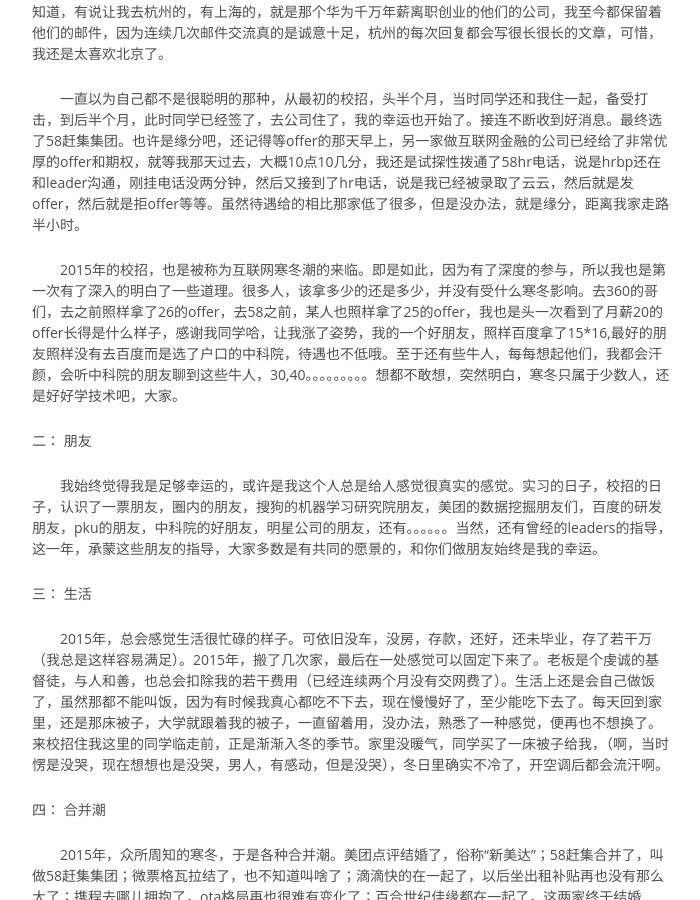
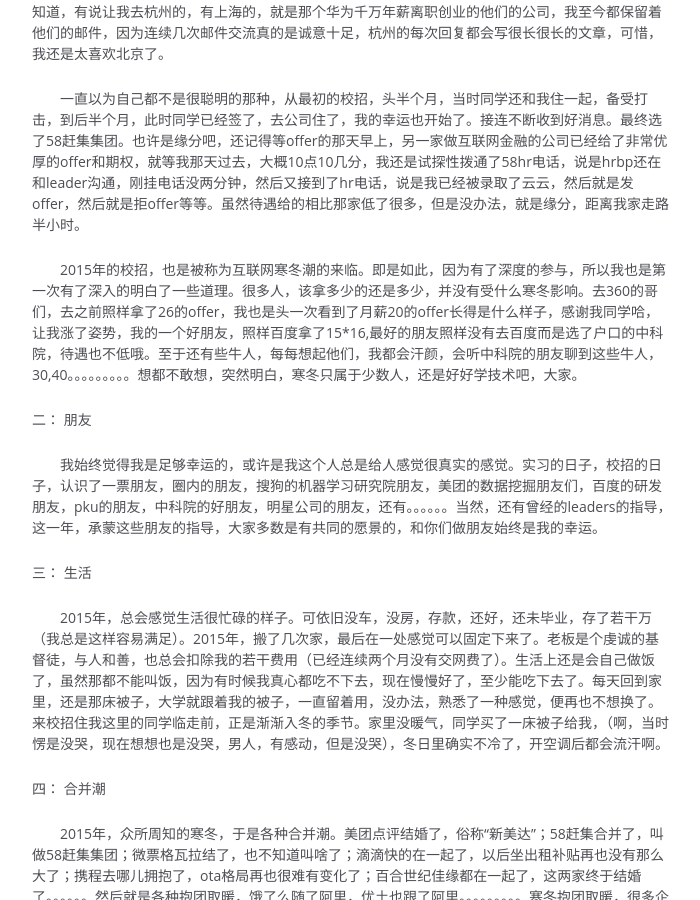
Before and after one commit to 1oscar/1oscar.github.io, a Jekyll site: the page built from _posts/2016-02-09-迟到的2015年度总结.md, in a window 1280 px wide and 900 px high, scrolled down 1221 px. Shown: the whole window, without its empty margins (318-1018 px from the left). Built offline with Jekyll 4.4.1, drawn with Linux system fonts in a browser that asks for light colours; some web fonts are replaced; Markdown is read by kramdown in place of the engine named in the settings; comment, search, counter and statistics services are not loaded.

Commit message:
update Mingan information

```diff
--- a/_posts/2016-02-09-迟到的2015年度总结.md
+++ b/_posts/2016-02-09-迟到的2015年度总结.md
@@ -18,7 +18,7 @@
 
 　　一直以为自己都不是很聪明的那种，从最初的校招，头半个月，当时同学还和我住一起，备受打击，到后半个月，此时同学已经签了，去公司住了，我的幸运也开始了。接连不断收到好消息。最终选了58赶集集团。也许是缘分吧，还记得等offer的那天早上，另一家做互联网金融的公司已经给了非常优厚的offer和期权，就等我那天过去，大概10点10几分，我还是试探性拨通了58hr电话，说是hrbp还在和leader沟通，刚挂电话没两分钟，然后又接到了hr电话，说是我已经被录取了云云，然后就是发offer，然后就是拒offer等等。虽然待遇给的相比那家低了很多，但是没办法，就是缘分，距离我家走路半小时。
 
-　　2015年的校招，也是被称为互联网寒冬潮的来临。即是如此，因为有了深度的参与，所以我也是第一次有了深入的明白了一些道理。很多人，该拿多少的还是多少，并没有受什么寒冬影响。去360的哥们，去之前照样拿了26的offer，去58之前，某人也照样拿了25的offer，我也是头一次看到了月薪20的offer长得是什么样子，感谢我同学哈，让我涨了姿势，我的一个好朋友，照样百度拿了15*16,最好的朋友照样没有去百度而是选了户口的中科院，待遇也不低哦。至于还有些牛人，每每想起他们，我都会汗颜，会听中科院的朋友聊到这些牛人，30,40。。。。。。。。。想都不敢想，突然明白，寒冬只属于少数人，还是好好学技术吧，大家。
+　　2015年的校招，也是被称为互联网寒冬潮的来临。即是如此，因为有了深度的参与，所以我也是第一次有了深入的明白了一些道理。很多人，该拿多少的还是多少，并没有受什么寒冬影响。去360的哥们，去之前照样拿了26的offer，我也是头一次看到了月薪20的offer长得是什么样子，感谢我同学哈，让我涨了姿势，我的一个好朋友，照样百度拿了15*16,最好的朋友照样没有去百度而是选了户口的中科院，待遇也不低哦。至于还有些牛人，每每想起他们，我都会汗颜，会听中科院的朋友聊到这些牛人，30,40。。。。。。。。。想都不敢想，突然明白，寒冬只属于少数人，还是好好学技术吧，大家。
 
 二： 朋友
 
```
